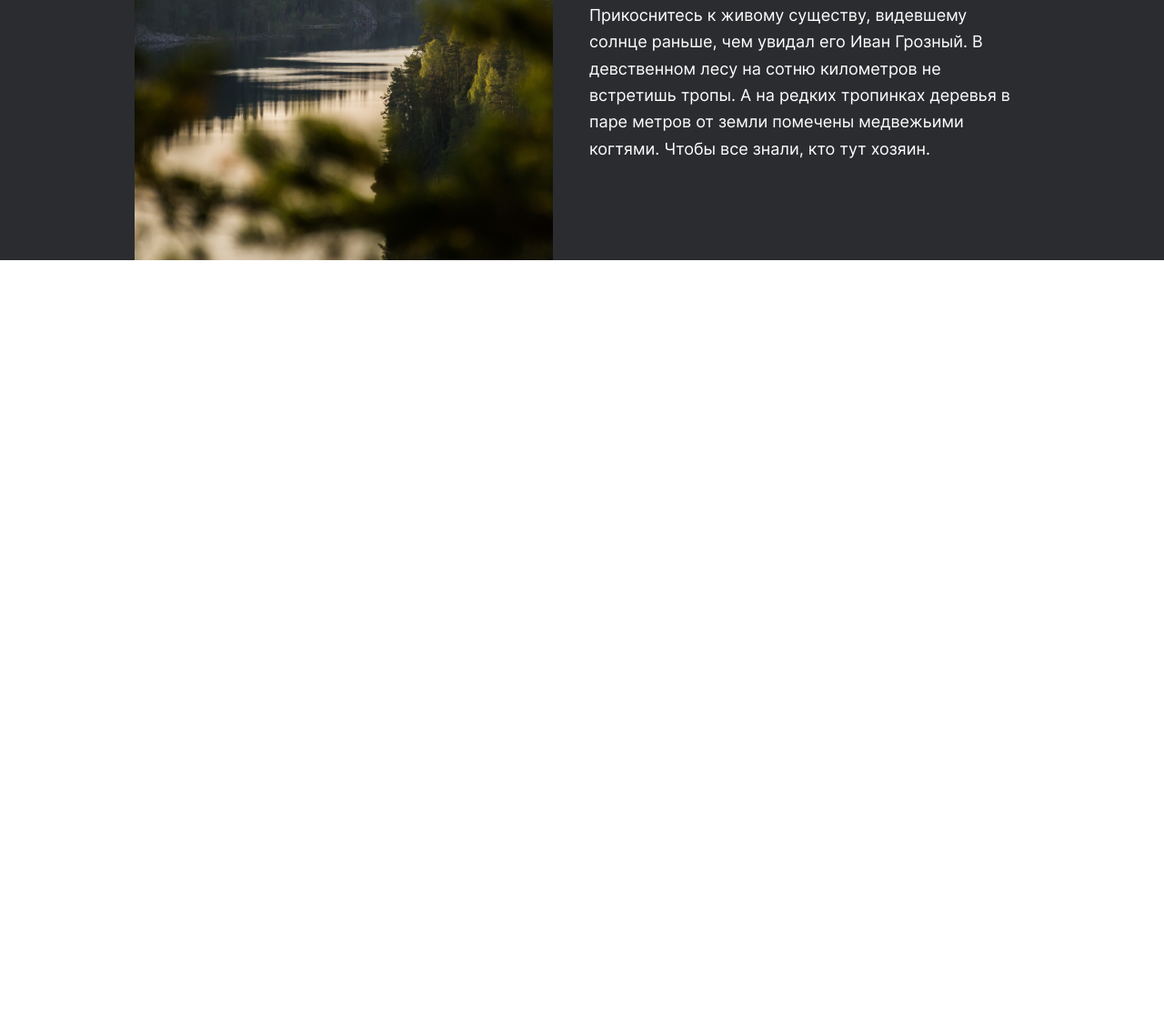
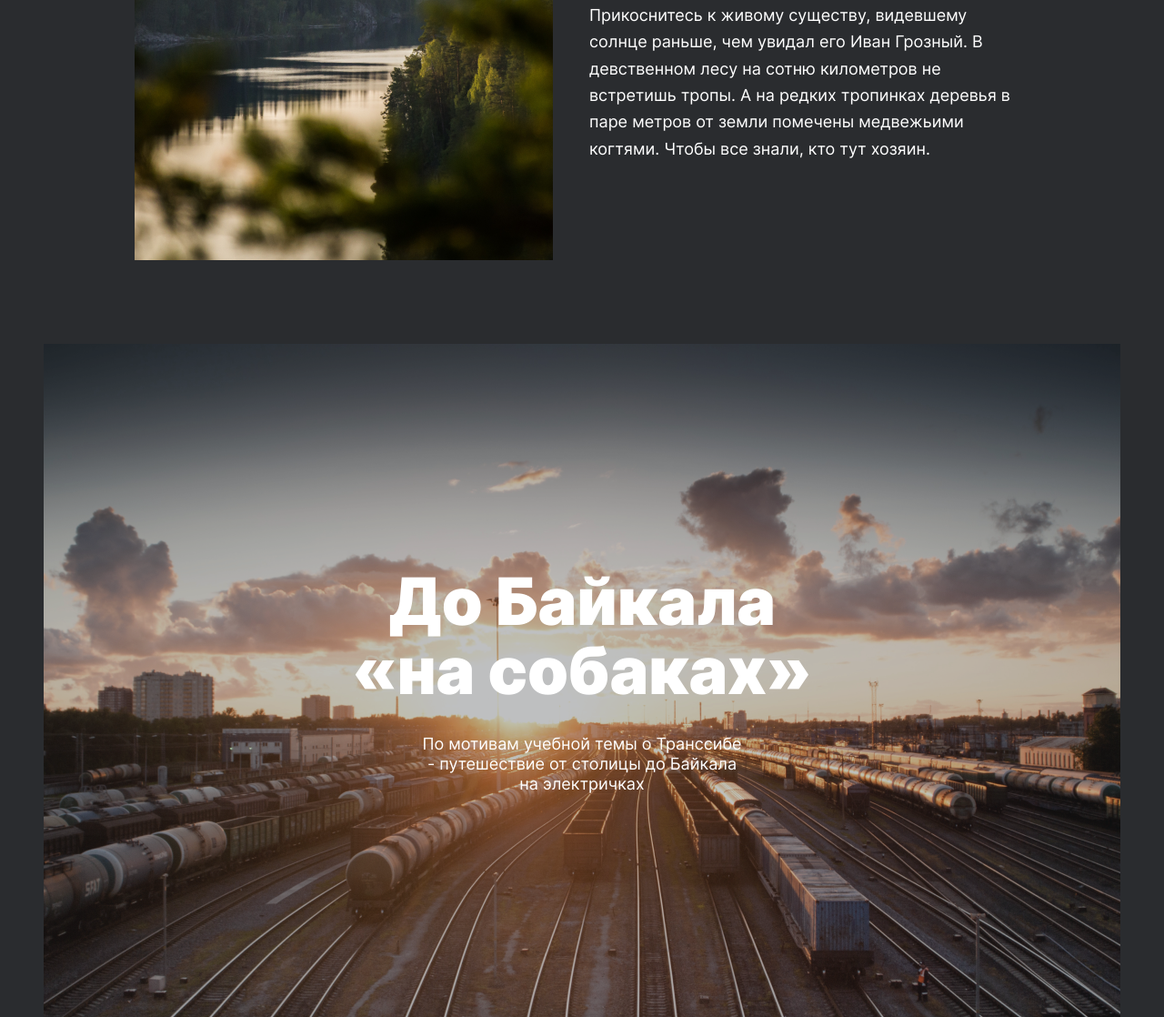
Before and after one commit to TehRei31/russian-travel, a plain HTML site: page index.html in a window 1280 px wide. Shown: the part 5628-6746 px from the top of the page at 91% size. Before the commit the page ends 5914 px from the top, so only its background shows below. Drawn offline with Linux system fonts and the light colour scheme.

Commit message:
add cover block

```diff
--- /dev/null
+++ b/blocks/cover/__content-container/cover__content-container.css
@@ -0,0 +1,21 @@
+.cover__content-container {
+    position: absolute;
+    top: 0;
+    left: 0;
+    bottom: 0;
+    right: 0;
+    display: flex;
+    justify-content: center;
+    align-items: center;
+}
+
+.cover__content-container::before {
+    content: '';
+    position: absolute;
+    top: 0;
+    left: 0;
+    bottom: 0;
+    right: 0;
+    background: #2A2C2F;
+    opacity: 0.3;
+}
--- /dev/null
+++ b/blocks/cover/__content/cover__content.css
@@ -0,0 +1,4 @@
+.cover__content {
+    height: min-content;
+    position: relative;
+}
--- /dev/null
+++ b/blocks/cover/__image/cover__image.css
@@ -0,0 +1,4 @@
+.cover__image {
+    width: 100%;
+    display: block;
+}
--- /dev/null
+++ b/blocks/cover/__link/cover__link.css
@@ -0,0 +1,3 @@
+.cover__link {
+    display: block;
+}
--- /dev/null
+++ b/blocks/cover/__subtitle/cover__subtitle.css
@@ -0,0 +1,20 @@
+.cover__subtitle {
+    font-family: 'Inter';
+    font-style: normal;
+    font-weight: normal;
+    font-size: 14px;
+    line-height: 16px;
+    text-align: center;
+    color: #FFFFFF;
+    margin: 16px auto 0;
+    max-width: 288px;
+}
+
+@media (min-width: 768px) {
+    .cover__subtitle {
+        font-size: 18px;
+        line-height: 22px;
+        margin-top: 32px;
+        max-width: 360px;
+    }
+}
--- /dev/null
+++ b/blocks/cover/__title/cover__title.css
@@ -0,0 +1,19 @@
+.cover__title {
+    font-family: 'Inter';
+    font-style: normal;
+    font-weight: 900;
+    font-size: 32px;
+    line-height: 35px;
+    text-align: center;
+    color: #FFFFFF;
+    margin: 0 auto;
+    max-width: 288px;
+}
+
+@media (min-width: 768px) {
+    .cover__title {
+        font-size: 72px;
+        line-height: 76px;
+        max-width: 560px;
+    }
+}
--- /dev/null
+++ b/blocks/cover/cover.css
@@ -0,0 +1,17 @@
+.cover {
+    margin: 66px auto 0;
+    position: relative;
+    max-width: 1184px;
+}
+
+@media (min-width: 768px) {
+    .cover {
+        margin-top: 90px;
+    }
+}
+
+@media (min-width: 1024px) {
+    .cover {
+        margin-top: 92px;
+    }
+}
--- a/index.html
+++ b/index.html
@@ -251,6 +251,22 @@
                 </div>
             </article>
         </section>
+        <section class="cover">
+            <a href="https://stampsy.com/na-elektrichkakh-do-baikala" class="cover__link">
+                <img src="./images/cover.png" alt="путь до байкала" class="cover__image">
+                <div class="cover__content-container">
+                    <div class="cover__content">
+                        <h2 class="cover__title">До Байкала «на собаках»</h2>
+                        <p class="cover__subtitle">
+                            По мотивам учебной темы о Транссибе - путешествие от столицы до Байкала на электричках
+                        </p>
+                    </div>
+                </div>
+            </a>
+        </section>
     </main>
+    <footer class="footer">
+
+    </footer>
 </body>
 </html>
--- a/styles/index.css
+++ b/styles/index.css
@@ -28,3 +28,9 @@
 @import url('../blocks/place/__image/place__image.css');
 @import url('../blocks/place/__text/place__text.css');
 @import url('../blocks/place/__description/place__description.css');
+@import url('../blocks/cover/cover.css');
+@import url('../blocks/cover/__image/cover__image.css');
+@import url('../blocks/cover/__content-container/cover__content-container.css');
+@import url('../blocks/cover/__content/cover__content.css');
+@import url('../blocks/cover/__title/cover__title.css');
+@import url('../blocks/cover/__subtitle/cover__subtitle.css');
```
Also changed, not shown: images/cover.png (added).
